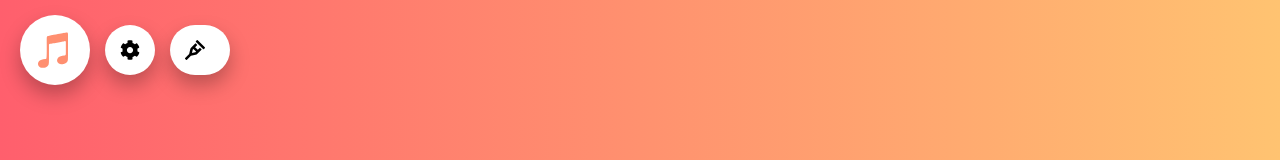
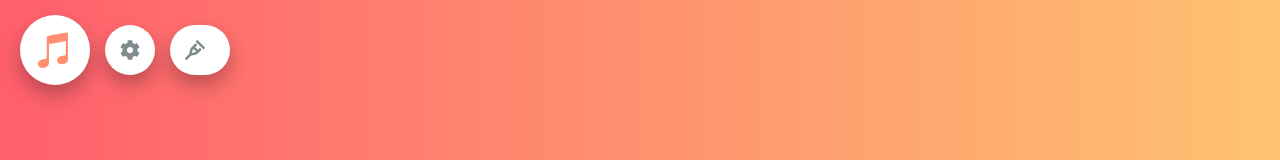
Before and after one commit to Kwon770/focus-timer, a React (Create React App) app: page / in a window 1280 px wide. Shown: the top 160 px of the page. Built offline with nearby package versions, Linux system fonts and the light colour scheme.

Commit message:
fix: Change unchanged theme variable from styles

```diff
--- a/src/components/Player/PlayerButton.js
+++ b/src/components/Player/PlayerButton.js
@@ -38,7 +38,7 @@ const ButtonOverlay = styled.div`
   width: 70px;
   height: 70px;
   background-color: rgba(0, 0, 0, 0);
-  color: ${(props) => props.theme.disColor};
+  color: ${(props) => props.theme.darkDisabledColor};
   font-size: 20px;
   display: flex;
   align-items: center;
@@ -59,7 +59,7 @@ const Button = styled.div`
   width: 70px;
   height: 70px;
   color: ${(props) =>
-    props.isPlay ? props.theme.highLightColor : props.theme.disColor};
+    props.isPlay ? props.theme.highLightColor : props.theme.darkDisabledColor};
   font-size: 20px;
   padding-right: 5px;
 `;
--- a/src/components/Player/PlayerPanel.js
+++ b/src/components/Player/PlayerPanel.js
@@ -128,7 +128,7 @@ const ThumbnailWrapper = styled.div`
 `;
 
 const Author = styled.span`
-  color: ${(props) => props.theme.disColor};
+  color: ${(props) => props.theme.darkDisabledColor};
   font-size: 12px;
   margin-top: 2px;
 `;
--- a/src/components/Setting/SettingButton.js
+++ b/src/components/Setting/SettingButton.js
@@ -25,5 +25,7 @@ const Button = styled.div`
   left: ${(props) => (props.isStudy ? "10px" : "85px")};
   transition: left 0.6s ease-in-out;
   color: ${(props) =>
-    props.isSettingClick ? props.theme.highLightColor : props.theme.disColor};
+    props.isSettingClick
+      ? props.theme.highLightColor
+      : props.theme.darkDisabledColor};
 `;
--- a/src/components/Setting/SettingPresenter.js
+++ b/src/components/Setting/SettingPresenter.js
@@ -153,7 +153,7 @@ const Button = styled.div`
   align-items: center;
   justify-content: center;
   background-color: ${(props) =>
-    props.value ? props.theme.highLightColor : props.theme.lightDisabledColor};
+    props.value ? props.theme.highLightColor : props.theme.darkDisabledColor};
   color: ${(props) =>
     props.value ? props.theme.panelBgColor : props.theme.darkDisabledColor};
 `;
--- a/src/components/ToDos/AddingColumn.js
+++ b/src/components/ToDos/AddingColumn.js
@@ -23,7 +23,7 @@ export const AddingColumn = forwardRef((props, ref) => (
 
 const PlusIcon = styled.div`
   color: ${(props) =>
-    props.isInput ? props.theme.highLightColor : props.theme.disColor};
+    props.isInput ? props.theme.highLightColor : props.theme.darkDisabledColor};
 `;
 
 const TitleInput = styled.input`
@@ -36,7 +36,7 @@ const TitleInput = styled.input`
   font-weight: 700;
   background-color: ${(props) => props.theme.panelBgColor};
   ::placeholder {
-    color: ${(props) => props.theme.disColor};
+    color: ${(props) => props.theme.darkDisabledColor};
     font-size: 17px;
     font-weight: 700;
   }
--- a/src/components/ToDos/ToDoColumn.js
+++ b/src/components/ToDos/ToDoColumn.js
@@ -102,7 +102,7 @@ const ElementWrapper = styled.div`
 const Time = styled.h5`
   margin: 7px 0px;
   font-weight: 400;
-  color: ${(props) => props.theme.disColor};
+  color: ${(props) => props.theme.darkDisabledColor};
 `;
 
 const Title = styled.h4`
@@ -118,7 +118,7 @@ const EditButtonWrapper = styled.div`
 
 const EditButton = styled.div`
   color: ${(props) =>
-    props.isMode ? props.theme.highLightColor : props.theme.disColor};
+    props.isMode ? props.theme.highLightColor : props.theme.darkDisabledColor};
 `;
 
 const ProgressButton = styled.div`
@@ -129,7 +129,9 @@ const InformationWrapper = styled.div``;
 
 const ProgressIcon = styled.div`
   color: ${(props) =>
-    props.isSelected ? props.theme.highLightColor : props.theme.disColor};
+    props.isSelected
+      ? props.theme.highLightColor
+      : props.theme.darkDisabledColor};
 `;
 
 const List = styled.li`
--- a/src/components/ToDos/ToDosButton.js
+++ b/src/components/ToDos/ToDosButton.js
@@ -27,5 +27,7 @@ const Button = styled.div`
   padding: 0px 15px;
   font-weight: 600;
   color: ${(props) =>
-    props.isToDoClick ? props.theme.highLightColor : props.theme.disColor};
+    props.isToDoClick
+      ? props.theme.highLightColor
+      : props.theme.darkDisabledColor};
 `;
--- a/src/components/ToDos/ToDosPanel.js
+++ b/src/components/ToDos/ToDosPanel.js
@@ -112,7 +112,9 @@ const Title_Wrapper = styled.div`
 
 const EditButton = styled.div`
   color: ${(props) =>
-    props.isEditMode ? props.theme.highLightColor : props.theme.disColor};
+    props.isEditMode
+      ? props.theme.highLightColor
+      : props.theme.darkDisabledColor};
   position: absolute;
   top: 25px;
   right: 27px;
```
